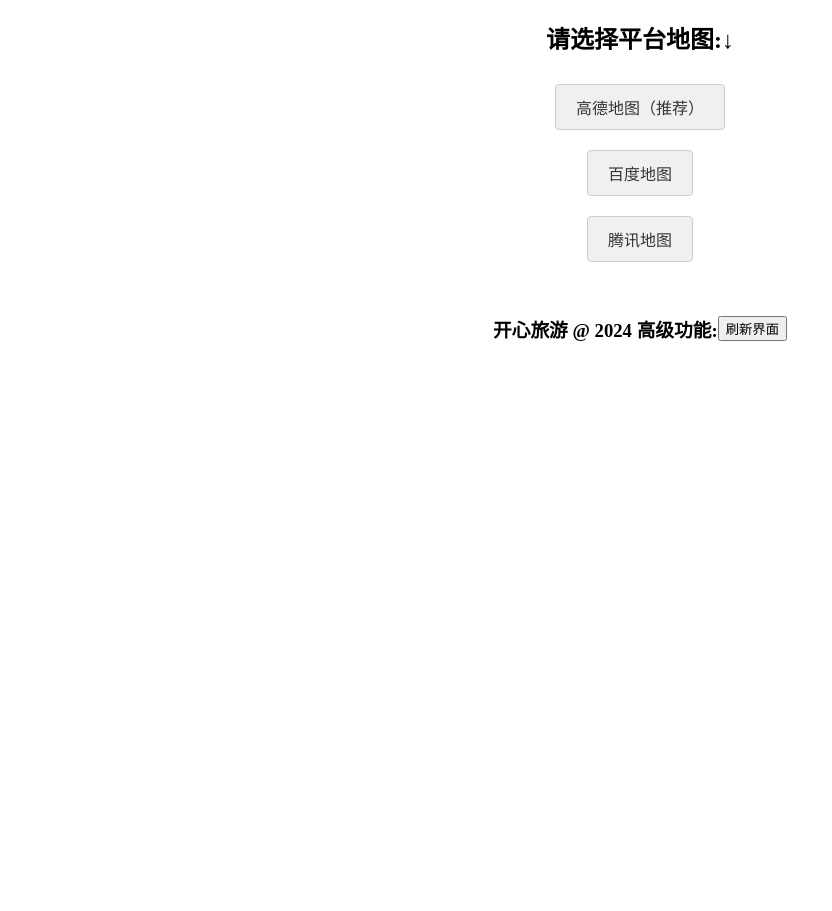
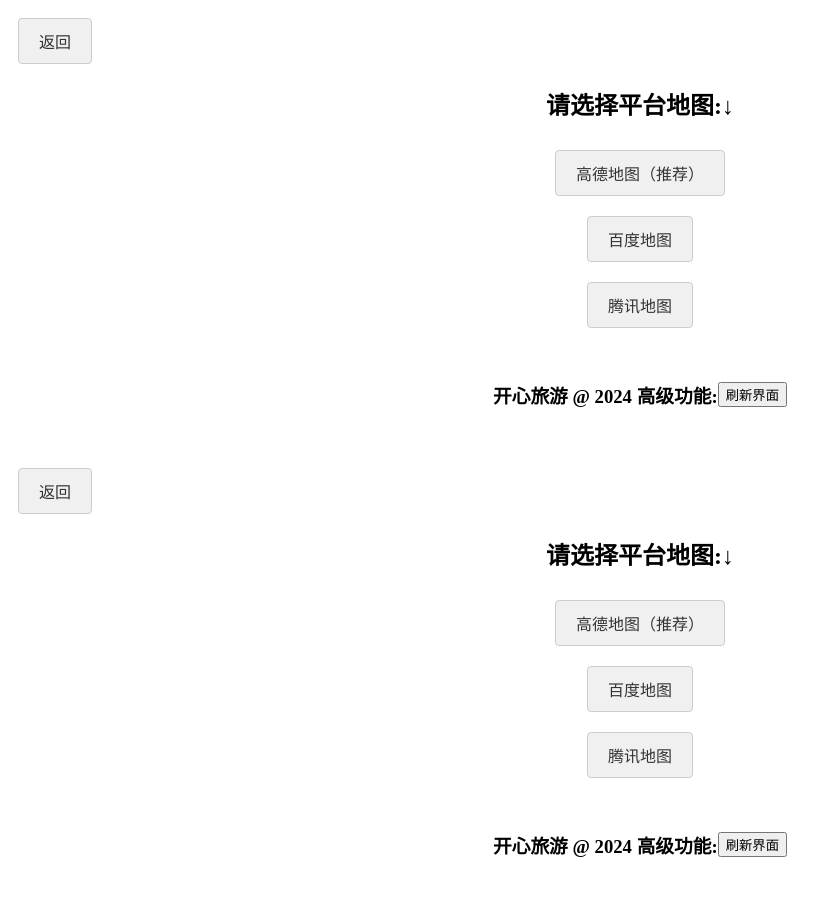
Before and after one commit to WERTYUwindows11/Have-fun, a plain HTML site: page 地图选择.html in a window 1280 px wide. Shown: the whole page, without its empty margins (0-832 px from the left). Before the commit the page ends 800 px from the top, so only its background shows below. Drawn offline with Linux system fonts and the light colour scheme.

Commit message:
Update 地图选择.html

```diff
--- a/地图选择.html
+++ b/地图选择.html
@@ -1,4 +1,10 @@
 <!DOCTYPE html>
+<button class="deep-white-button"onclick="r1e()">返回</button>
+    <script>
+function r1e() {
+    window.location.href = "index.html";
+}
+</script>
 <meta name="viewport" content="width=device-width, initial-scale=1.0">
 <html>
 <head>
@@ -104,7 +110,132 @@ function r3() {
   <button onclick="r1e()">刷新界面</button>
     <script>
 function r1e() {
-    window.location.href = "地图选择.html";
+    window.location.href = "index.html";
+}
+</script>
+
+
+  <!-- 你可以在这里放置任何你想要居中的内容 -->
+
+</div>
+
+
+
+</body>
+
+</html><!DOCTYPE html>
+<button class="deep-white-button"onclick="r1e()">返回</button>
+    <script>
+function r1e() {
+    window.location.href = "index.html";
+}
+</script>
+<meta name="viewport" content="width=device-width, initial-scale=1.0">
+<html>
+<head>
+<style>
+    /* 自定义深白色调的按钮样式 */
+    .deep-white-button {
+      background-color: #f0f0f0; /* 深白色背景 */
+      color: #333333; /* 深灰色文字 */
+      padding: 10px 20px; /* 内边距 */
+      border: 1px solid #cccccc; /* 浅灰色边框 */
+      border-radius: 4px; /* 圆角边框 */
+      cursor: pointer; /* 鼠标悬停时显示指针 */
+      font-size: 16px; /* 字体大小 */
+      text-align: center; /* 文字居中 */
+      display: inline-block; /* 使按钮内联显示 */
+      margin: 10px; /* 外边距 */
+      transition: background-color 0.3s; /* 平滑过渡效果 */
+    }
+
+    /* 鼠标悬停时的样式变化 */
+    .deep-white-button:hover {
+      background-color: #e0e0e0; /* 悬停时颜色稍微变深 */
+    }
+</style>
+<style>
+
+  .centered-container {
+         display: flex;
+         flex-direction: column;
+         justify-content: center;
+         align-items: center;
+         height: 32vh; /* 使用视口高度使容器占满整个屏幕高度 */
+         text-align: center; /* 文本居中 */
+   }
+
+</style>
+
+</style>
+
+</head>
+
+<body>
+
+
+
+<div class="centered-container">
+<h2>请选择平台地图:↓</h4>
+  <button class="deep-white-button"onclick="r1()">高德地图（推荐）</button>
+    <script>
+function r1() {
+    window.location.href = "https://m.amap.com/";
+}
+</script>
+<button class="deep-white-button"onclick="r2()">百度地图</button>
+    <script>
+function r2() {
+    window.location.href = "https://map.baidu.com/mobile/webapp/index/index/#:~:text=%E7%99%BE%E5%BA%A6%E5%9C%B0%E5%9B%BE.%20%E6%B5%8F%E8%A7%88%E5%9C%B0%E5%9B%BE";
+}
+</script>
+<button class="deep-white-button"onclick="r3()">腾讯地图</button>
+    <script>
+function r3() {
+    window.location.href = "https://map.qq.com/m/#:~:text=%E6%8F%90%E4%BE%9B%E5%85%A8%E5%9B%BD400%E5%A4%9A%E4%B8%AA%E5%9F%8E";
+}
+</script>
+
+  <!-- 你可以在这里放置任何你想要居中的内容 -->
+
+</div>
+
+
+
+</body>
+
+</html>
+<style>
+
+  .centered-contner {
+
+    display: flex; /* 启用Flexbox布局 */
+
+    justify-content: center; /* 水平居中 */
+
+    align-items: center; /* 垂直居中 */
+
+    height: 16vh; /* 使用视口高度，使容器占满整个屏幕高度 */
+
+    text-align: center; /* 文本居中 */
+
+  }
+
+</style>
+
+</head>
+
+<body>
+
+
+
+<div class="centered-contner">
+
+  <h3>开心旅游 @ 2024 高级功能:</h3>
+  <button onclick="r1e()">刷新界面</button>
+    <script>
+function r1e() {
+    window.location.href = "index.html";
 }
 </script>
 
```
